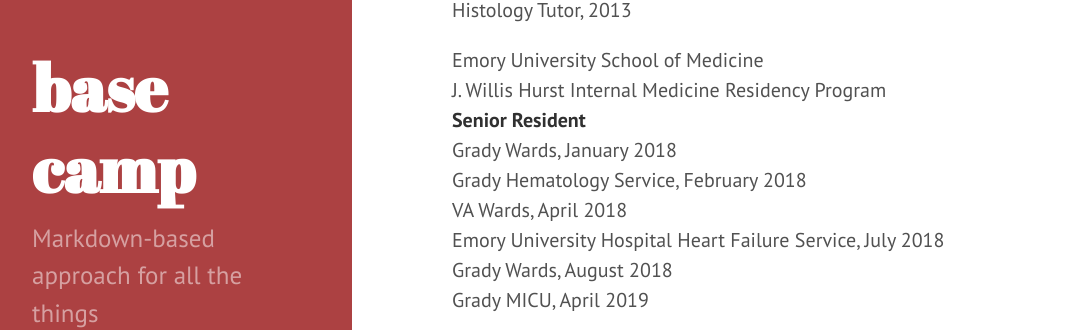
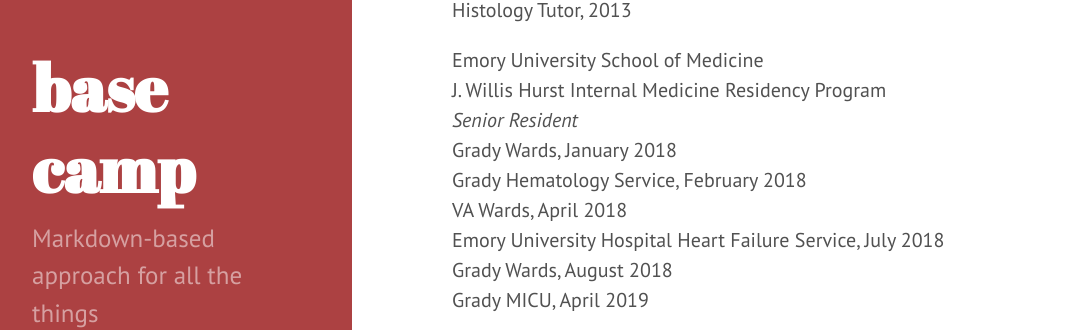
Before and after one commit to asshah4/asshah4.github.io, a Jekyll site: the page built from cv.md, in a window 1280 px wide and 900 px high, scrolled down 2121 px. Shown: the part 148-478 px from the top of the window, without its empty margins (8-1075 px from the left). Built offline with Jekyll 4.4.1, drawn with Linux system fonts in a browser that asks for light colours; nearby versions of some CDN libraries.

Commit message:
fixed formatting

```diff
--- a/cv.md
+++ b/cv.md
@@ -89,7 +89,7 @@
 
 Emory University School of Medicine
 J. Willis Hurst Internal Medicine Residency Program
-**Senior Resident**
+*Senior Resident*
 Grady Wards, January 2018
 Grady Hematology Service, February 2018
 VA Wards, April 2018
```
